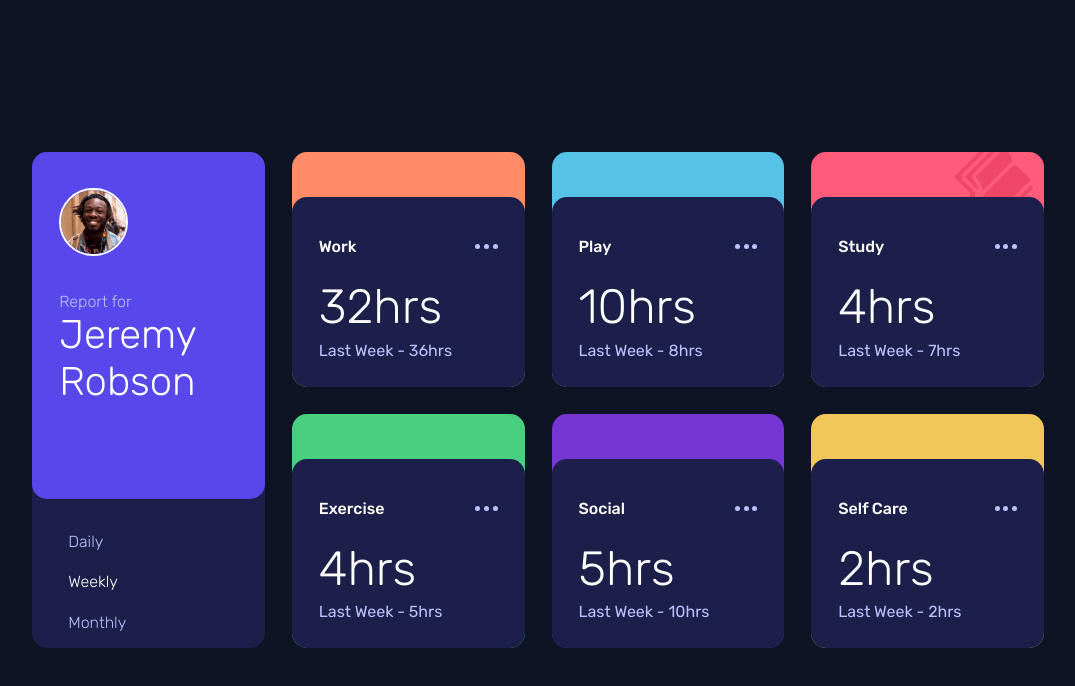
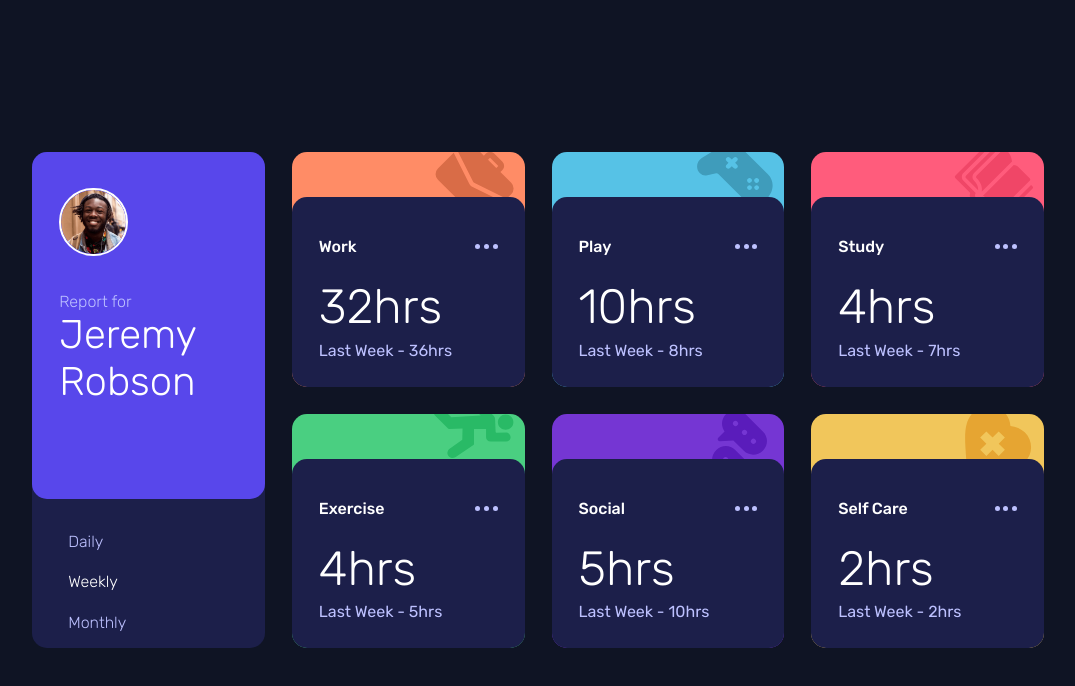
Before and after one commit to Andrekode/timetrackingdashboard, a plain HTML site: page index.html in a window 1280 px wide. Shown: the whole page, without its empty margins (102-1177 px from the left). Drawn offline with Linux system fonts and the light colour scheme.

Commit message:
Update styles.css

```diff
--- a/css/styles.css
+++ b/css/styles.css
@@ -186,31 +186,31 @@ img {
 
 .work {
     background: var(--work);
-    background-image: url(./images/icon-work.svg);
+    background-image: url(../images/icon-work.svg);
 }
 .play {
     background: var(--play);
-    background-image: url(./images/icon-play.svg);
+    background-image: url(../images/icon-play.svg);
 }
 
 .study {
     background: var(--study);
-    background-image: url(/images/icon-study.svg);
+    background-image: url(../images/icon-study.svg);
 }
 
 .exercise {
     background: var(--exercise);
-    background-image: url(./images/icon-exercise.svg);
+    background-image: url(../images/icon-exercise.svg);
 }
 
 .social {
     background: var(--social);
-    background-image: url(./images/icon-social.svg);
+    background-image: url(../images/icon-social.svg);
 }
 
 .self-care {
     background-color: var(--self-care);
-    background-image: url(./images/icon-self-care.svg);
+    background-image: url(../images/icon-self-care.svg);
 }
 
 .work,
```
